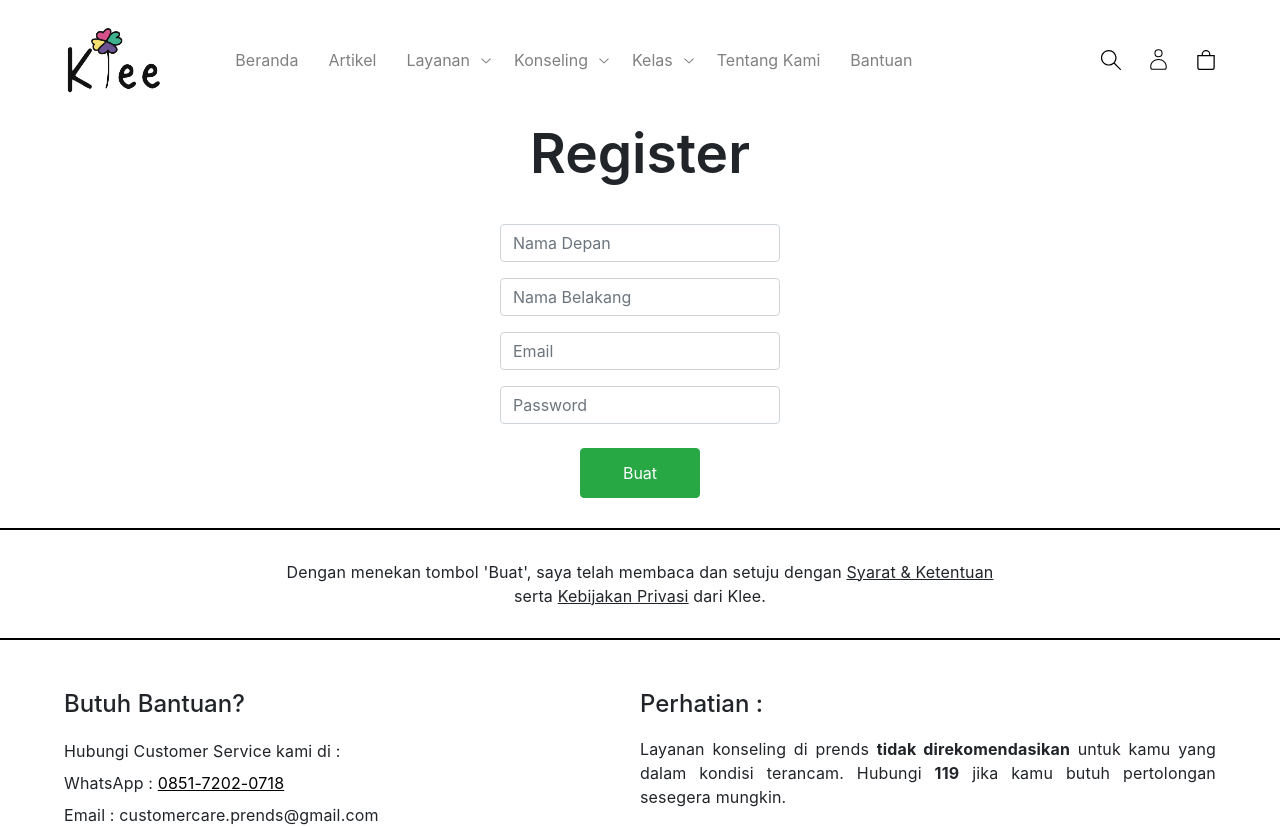
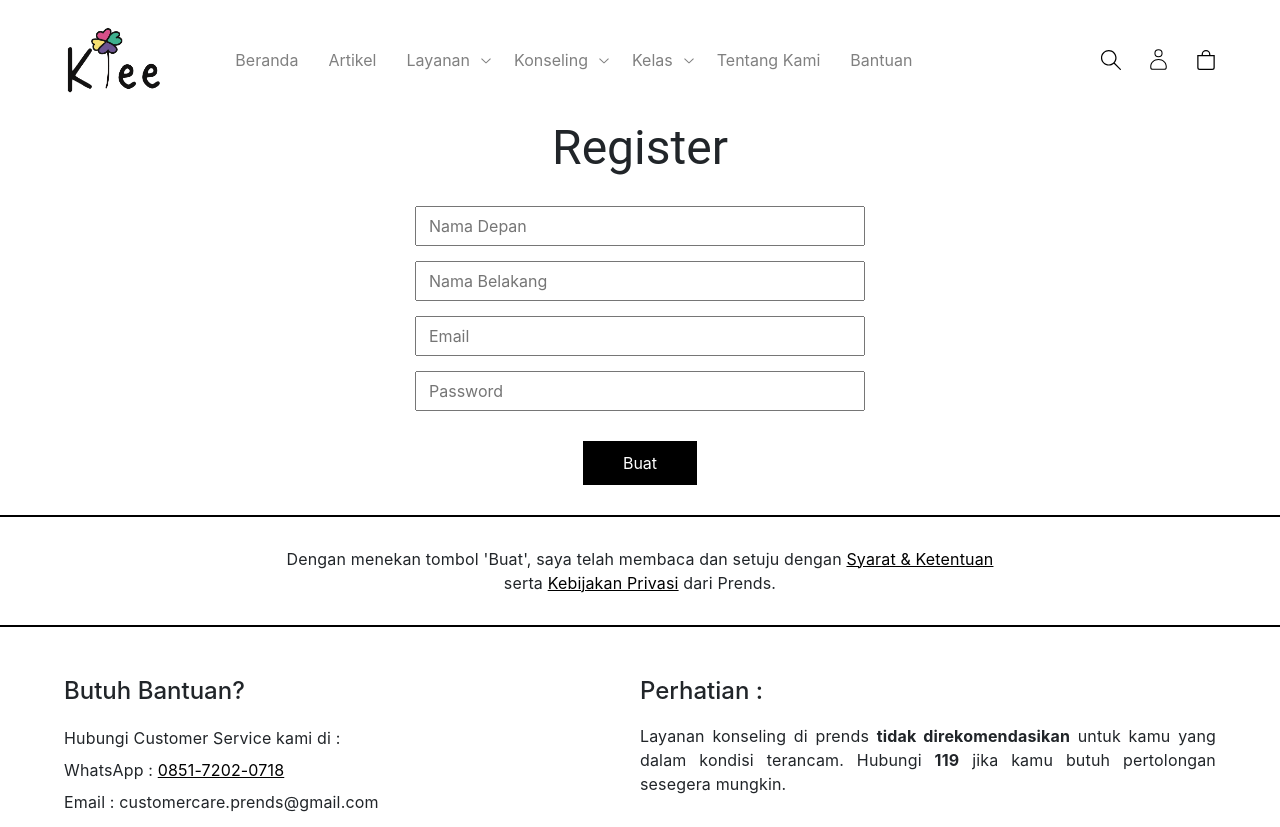
Before and after one commit to LouisWangg/Prends, a React (Create React App) app in the folder client/: page /register in a window 1280 px wide. Shown: the top 827 px of the page. Built offline with nearby package versions, Linux system fonts and the light colour scheme.

Commit message:
Modify Login and Register styling and combine their css into Auth file

```diff
--- a/client/src/components/Navbar.js
+++ b/client/src/components/Navbar.js
@@ -167,11 +167,6 @@ const Navbar = ({ isSticky }) => {
             <RxChevronDown className="navbarLinkIcon" />
           )}
         </li>
-        {/* <li
-            className={`${isActive("/store") ? "navbarLinkActive" : ""}`}
-          >
-            <Link to="/kleemart">KLEEMART</Link>
-          </li> */}
         <li className={`${isActive("/aboutUs") ? "navbarLinkActive" : ""}`}>
           <Link to="/aboutUs">Tentang Kami</Link>
         </li>
--- a/client/src/components/Tnc.js
+++ b/client/src/components/Tnc.js
@@ -7,10 +7,10 @@ const Tnc = ({tncText}) => {
   return (
     <Fragment>
       <Line />
-      <div className="text-center">
-        <p className="mt-4 mb-4">
+      <div style={{display: "flex", justifyContent: "center", textAlign: "center"}}>
+        <p style={{margin: "auto"}}>
           Dengan menekan tombol '{tncText}', saya telah membaca dan setuju dengan <Link className="customUnderline">
-          Syarat & Ketentuan</Link> <br /> serta <Link className="customUnderline">Kebijakan Privasi</Link> dari Klee.
+          Syarat & Ketentuan</Link> <br /> serta <Link className="customUnderline">Kebijakan Privasi</Link> dari Prends.
         </p>
       </div>
     </Fragment>
--- a/client/src/index.css
+++ b/client/src/index.css
@@ -36,8 +36,15 @@ code {
 }
 
 @keyframes fadeIn {
-  from { opacity: 0; transform: translateY(8px); }
-  to { opacity: 1; transform: translateY(0); }
+  from {
+    opacity: 0;
+    transform: translateY(8px);
+  }
+
+  to {
+    opacity: 1;
+    transform: translateY(0);
+  }
 }
 
 input:hover {
@@ -45,15 +52,15 @@ input:hover {
 }
 
 .customUnderline {
+  color: black;
   text-decoration: underline;
-  text-decoration-thickness: 1px; /* Thinner line */
-  color: inherit; /* Optional: matches surrounding text */
+  text-decoration-thickness: 1px;
 }
 
-.customUnderline:hover{
+.customUnderline:hover {
+  color: inherit;
   text-decoration: underline;
-  text-decoration-thickness: 2px; /* Thinner line */
-  color: inherit; /* Optional: matches surrounding text */
+  text-decoration-thickness: 2px;
 }
 
 /* Removes Chrome's autofill "eye" icon */
--- /dev/null
+++ b/client/src/pages/Auth.css
@@ -0,0 +1,51 @@
+.authForm {
+    width: 450px;
+    margin: 0 auto;
+}
+
+.authInput {
+    display: block;
+    width: 100%;
+    padding: 6px 12px;
+    font-size: 16px;
+    margin-bottom: 15px;
+}
+
+.authPasswordWrapper {
+    position: relative;
+}
+
+.showPasswordIcon {
+  position: absolute;
+  top: 50%;
+  right: 16px;
+  transform: translateY(-55%);
+  cursor: pointer;
+  color: black;
+  font-size: 26px;
+}
+
+.authButtonWrapper,
+.authLinkWrapper {
+    display: flex;
+    justify-content: center;
+}
+
+.authButtonWrapper {
+    margin-top: 30px;
+}
+
+.authLinkWrapper {
+    margin-top: 18px;
+}
+
+.authButton {
+    padding: 10px 40px;
+    color: white;
+    background-color: black;
+    border: none;
+}
+
+.authButton:hover {
+    outline: 1px solid black;
+}
--- a/client/src/pages/Login.css
+++ /dev/null
@@ -1,48 +0,0 @@
-.loginForm {
-    width: 450px;
-    margin: 0 auto;
-}
-
-.loginInput {
-    display: block;
-    width: 100%;
-    padding: 6px 12px;
-    font-size: 16px;
-    margin-bottom: 15px;
-}
-
-.loginPasswordWrapper {
-    position: relative;
-}
-
-.showPasswordIcon {
-    position: absolute;
-    top: 50%;
-    right: 16px;
-    transform: translateY(-55%);
-    cursor: pointer;
-    color: black;
-    font-size: 26px;
-}
-
-.loginLink {
-    color: black;
-    text-decoration: underline;
-}
-
-.loginLink:hover {
-    color: inherit;
-    text-decoration: underline;
-    text-decoration-thickness: 2px;
-}
-
-.loginButton {
-    padding: 10px 40px;
-    color: white;
-    background-color: black;
-    border: none;
-}
-
-.loginButton:hover {
-    outline: 1px solid black;
-}
--- a/client/src/pages/Register.js
+++ b/client/src/pages/Register.js
@@ -1,84 +1,131 @@
-import React, { Fragment, useState } from "react";
+import React, { useState, useRef } from "react";
+import { Typography } from "@mui/material";
+import { VscEye, VscEyeClosed } from "react-icons/vsc";
+
+import "./Auth.css";
 import Tnc from "../components/Tnc";
-import { registerUser } from "../services/UserService"; // Import the service
+// import { registerUser } from "../services/UserService";
 
 const Register = () => {
   const [email, setEmail] = useState("");
   const [password, setPassword] = useState("");
   const [firstName, setFirstName] = useState("");
   const [lastName, setLastName] = useState("");
+  const [showPassword, setShowPassword] = useState(false);
+  const [isPasswordFocused, setIsPasswordFocused] = useState(false);
 
-    const handleRegister = async () => {
-        const userData = {
-          email: "test@example.com",
-          password: "123456",
-          firstName: "John",
-          lastName: "Doe"
-        };
+  const lastNameRef = useRef(null);
+  const emailRef = useRef(null);
+  const passwordRef = useRef(null);
 
-        const response = await registerUser(userData);
-        console.log("Service response: ", response);
-      };
+  const handleRegister = async () => {
+    // const userData = {
+    //   email: "test@example.com",
+    //   password: "123456",
+    //   firstName: "John",
+    //   lastName: "Doe"
+    // };
 
-  const onRegisterForm = async (e) => {
-    e.preventDefault();
-    try {
-      const body = { email, password };
-      await fetch("http://localhost:5000/insert", {
-        method: "POST",
-        headers: { "Content-Type": "application/json" },
-        body: JSON.stringify(body),
-      });
-      window.location = "/register";
-    } catch (error) {
-      console.error(error.message);
-    }
+    // const response = await registerUser(userData);
+    // console.log("Service response: ", response);
+    console.log("Masuk ke register");
   };
 
+  // const onRegisterForm = async (e) => {
+  //   e.preventDefault();
+  //   try {
+  //     const body = { email, password };
+  //     await fetch("http://localhost:5000/insert", {
+  //       method: "POST",
+  //       headers: { "Content-Type": "application/json" },
+  //       body: JSON.stringify(body),
+  //     });
+  //     window.location = "/register";
+  //   } catch (error) {
+  //     console.error(error.message);
+  //   }
+  // };
+
   return (
-    <Fragment>
-      <h1 className="text-center pageTitle">Register</h1>
-      <form onSubmit={onRegisterForm} style={{ margin: "0 500px 0 500px" }}>
+    <>
+      <Typography variant="h3" className="pageTitle">Register</Typography>
+      <div className="authForm">
         <input
           type="text"
-          className="form-control"
+          className="authInput"
           placeholder="Nama Depan"
           value={firstName}
           onChange={(e) => setFirstName(e.target.value)}
+          onKeyDown={(e) => {
+            if (e.key === 'Enter') {
+              e.preventDefault();
+              lastNameRef.current?.focus();
+            }
+          }}
         />
         <input
+          ref={lastNameRef}
           type="text"
-          className="form-control mt-3"
+          className="authInput"
           placeholder="Nama Belakang"
           value={lastName}
           onChange={(e) => setLastName(e.target.value)}
+          onKeyDown={(e) => {
+            if (e.key === 'Enter') {
+              e.preventDefault();
+              emailRef.current?.focus();
+            }
+          }}
         />
         <input
+          ref={emailRef}
           type="text"
-          className="form-control mt-3"
+          className="authInput"
           placeholder="Email"
           value={email}
           onChange={(e) => setEmail(e.target.value)}
+          onKeyDown={(e) => {
+            if (e.key === 'Enter') {
+              e.preventDefault();
+              passwordRef.current?.focus();
+            }
+          }}
         />
-        <input
-          type="password"
-          className="form-control mt-3"
-          placeholder="Password"
-          value={password}
-          onChange={(e) => setPassword(e.target.value)}
-        />
-        <div className="text-center mt-4">
-          <button
-            className="btn btn-success"
-            style={{ width: "120px", height: "50px" }}
-            onClick={handleRegister}
-          >
+        <div
+          className="authPasswordWrapper"
+          onFocus={() => setIsPasswordFocused(true)}
+          onBlur={() => setIsPasswordFocused(false)}
+          tabIndex={-1} //Makes wrapper focusable, but not in tab order
+        >
+          <input
+            ref={passwordRef}
+            type={showPassword ? "text" : "password"}
+            className="authInput"
+            placeholder="Password"
+            value={password}
+            onChange={(e) => setPassword(e.target.value)}
+            onKeyDown={(e) => {
+              if (e.key === 'Enter') handleRegister();
+            }}
+          />
+          {password && isPasswordFocused && (
+            <span className="showPasswordIcon"
+              onMouseDown={(e) => {
+                e.preventDefault(); // Prevent input from losing focus
+                setShowPassword(!showPassword);
+              }}>
+              {showPassword ? <VscEyeClosed /> : <VscEye />}
+            </span>
+          )}
+        </div>
+        <div className="authButtonWrapper">
+          <button type="button" className="authButton" onClick={handleRegister}>
             Buat
           </button>
         </div>
-      </form>
+      </div>
       <Tnc tncText="Buat" />
-    </Fragment>
+    </>
   );
 };
 
```
Also changed, not shown: client/src/pages/AboutUs.js (+0 -45 lines), client/src/pages/Login.js (+17 -16 lines), client/src/pages/Register.css (deleted).
